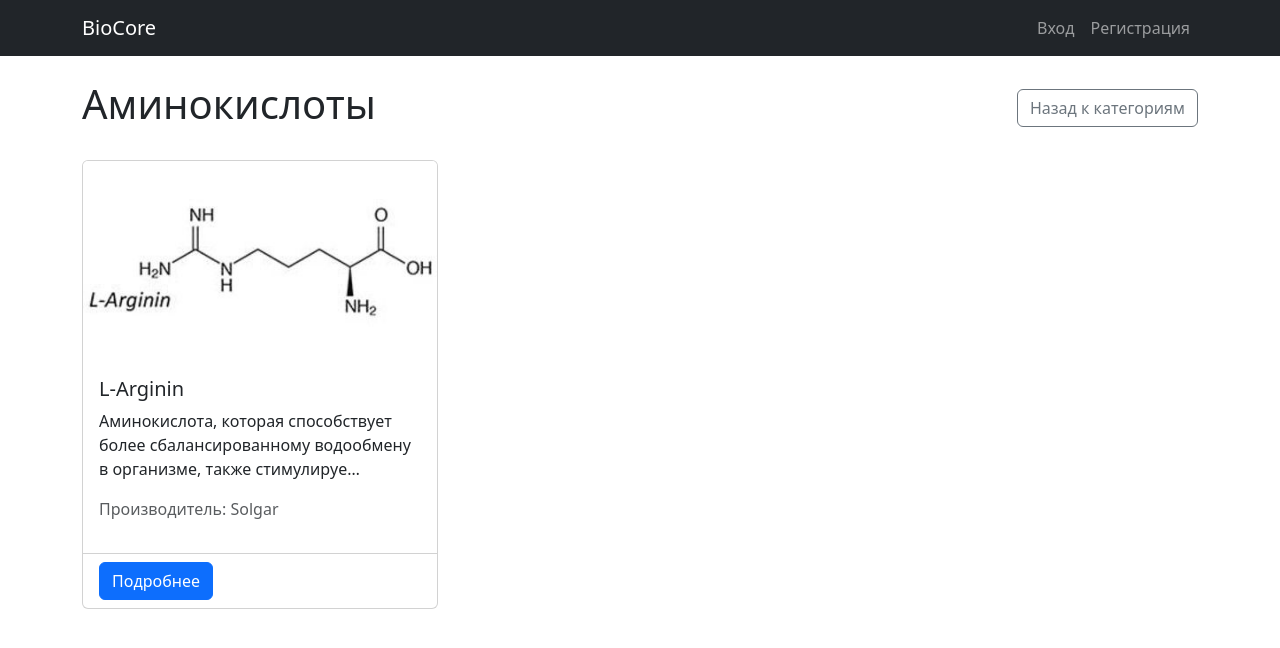
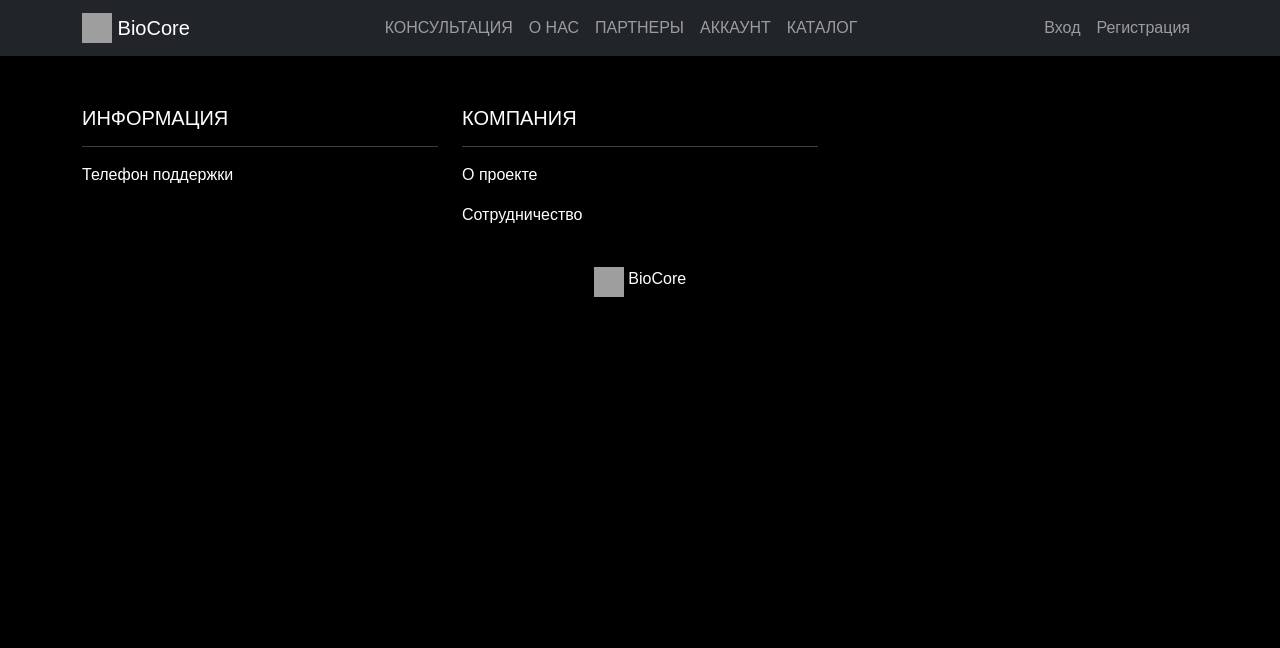
Before and after one commit to Kirikiri2/bio_core, a Django app: page /category/1/ in a window 1280 px wide. Shown: the top 648 px of the page. Run offline with Django 5.2, Linux system fonts and the light colour scheme; data comes from the database, SQL or seed files in the repository; grey boxes are pictures that could not be loaded.

Commit message:
base_html_ver1

```diff
--- a/biocore_site/bio_core_website/templates/bio_core_website/base.html
+++ b/biocore_site/bio_core_website/templates/bio_core_website/base.html
@@ -1,33 +1,176 @@
 <!DOCTYPE html>
 <html lang="ru">
+
 <head>
     <meta charset="UTF-8">
     <meta name="viewport" content="width=device-width, initial-scale=1.0">
     <title>{% block title %}BioCore{% endblock %}</title>
     <link href="https://cdn.jsdelivr.net/npm/bootstrap@5.3.0/dist/css/bootstrap.min.css" rel="stylesheet">
-    {% block extra_css %}{% endblock %}
+    {% block extra_css %}
+    <style>
+        /* Custom CSS */
+        body {
+            font-family: 'Arial', sans-serif;
+            background-color: #000;
+            color: #fff;
+        }
+
+        .navbar-dark .navbar-brand {
+            color: #fff;
+        }
+
+        .hero-section {
+            display: flex;
+            align-items: center;
+            justify-content: space-between;
+            padding: 50px 0;
+        }
+
+        .hero-section-text {
+            max-width: 50%;
+        }
+
+        .hero-section-image {
+            width: 50%;
+            height: 600px;
+            background-color: #c2a98c;
+            border-radius: 10px;
+        }
+
+        .cta-section {
+            background-color: #c2a98c;
+            padding: 50px 0;
+            border-radius: 10px;
+        }
+
+        .cta-section-text {
+            max-width: 50%;
+        }
+
+        .cta-button {
+            background-color: #fff;
+            color: #000;
+            border: none;
+            padding: 20px 40px;
+            font-size: 18px;
+            cursor: pointer;
+            transition: background-color 0.3s ease;
+        }
+
+        .cta-button:hover {
+            background-color: #f0e6d2;
+        }
+
+        .products-section {
+            background-color: #000;
+            padding: 50px 0;
+            text-align: center;
+        }
+
+        .product-card {
+            background-color: #c2a98c;
+            padding: 20px;
+            border-radius: 10px;
+            margin: 20px;
+            display: inline-block;
+            width: 400px;
+        }
+
+        .footer-section {
+            background-color: #000;
+            padding: 50px 0;
+            color: #fff;
+        }
+
+        .footer-section a {
+            color: #fff;
+            text-decoration: none;
+        }
+
+        .footer-section a:hover {
+            text-decoration: underline;
+        }
+
+        .social-icons i {
+            font-size: 30px;
+            margin: 0 10px;
+            color: #fff;
+            transition: color 0.3s ease;
+        }
+
+        .social-icons i:hover {
+            color: #c2a98c;
+        }
+    </style>
+    {% endblock %}
 </head>
+
 <body>
+    <!-- Navigation Bar -->
     <nav class="navbar navbar-expand-lg navbar-dark bg-dark">
         <div class="container">
-            <a class="navbar-brand" href="{% url 'bio_core_website:home' %}">BioCore</a>
-            <div class="navbar-nav ms-auto">
-    {% if user.is_authenticated %}
-        <span class="navbar-text me-3">Привет, {{ user.username }}!</span>
-        <form method="post" action="{% url 'users:logout' %}">{% csrf_token %} <button type="submit">logout</button></form>
-    {% else %}
-        <a class="nav-link" href="{% url 'users:login' %}">Вход</a>
-        <a class="nav-link" href="{% url 'users:register' %}">Регистрация</a>
-    {% endif %}
-</div>
+            <a class="navbar-brand" href="{% url 'bio_core_website:home' %}">
+                <img src="/static/images/biocore_logo.png" alt="BioCore Logo" width="30" height="30"
+                    class="d-inline-block align-top">
+                BioCore
+            </a>
+            <button class="navbar-toggler" type="button" data-bs-toggle="collapse" data-bs-target="#navbarNav"
+                aria-controls="navbarNav" aria-expanded="false" aria-label="Toggle navigation">
+                <span class="navbar-toggler-icon"></span>
+            </button>
+            <div class="collapse navbar-collapse" id="navbarNav">
+                <ul class="navbar-nav ms-auto">
+                    <li class="nav-item"><a class="nav-link" href="#">КОНСУЛЬТАЦИЯ</a></li>
+                    <li class="nav-item"><a class="nav-link" href="#">О НАС</a></li>
+                    <li class="nav-item"><a class="nav-link" href="#">ПАРТНЕРЫ</a></li>
+                    <li class="nav-item"><a class="nav-link" href="#">АККАУНТ</a></li>
+                    <li class="nav-item"><a class="nav-link" href="#">КАТАЛОГ</a></li>
+                </ul>
+                {% if user.is_authenticated %}
+                <span class="navbar-text me-3">Привет, {{ user.username }}!</span>
+                <form method="post" action="{% url 'users:logout' %}">{% csrf_token %}<button
+                        type="submit">logout</button></form>
+                {% else %}<ul class="navbar-nav ms-auto">
+                    <li class="nav-item"><a class="nav-link" href="{% url 'users:login' %}">Вход</a></li>
+                    <li class="nav-item"><a class="nav-link" href="{% url 'users:register' %}">Регистрация</a></li>
+                </ul>
+
+
+                {% endif %}
+            </div>
         </div>
     </nav>
 
-    <div class="container mt-4">
-        {% block content %}{% endblock %}
-    </div>
+    <!-- Footer Section -->
+    <footer class="footer-section">
+        <div class="container">
+            <div class="row">
+                <div class="col-md-4">
+                    <h5>ИНФОРМАЦИЯ</h5>
+                    <hr>
+                    <p><a href="#">Телефон поддержки</a></p>
+                </div>
+                <div class="col-md-4">
+                    <h5>КОМПАНИЯ</h5>
+                    <hr>
+                    <p><a href="#">О проекте</a></p>
+                    <p><a href="#">Сотрудничество</a></p>
+                </div>
+                <div class="col-md-4 social-icons">
+                    <a href="#"><i class="fab fa-facebook-f"></i></a>
+                    <a href="#"><i class="fab fa-instagram"></i></a>
+                </div>
+            </div>
+            <div class="text-center mt-4">
+                <img src="/static/images/biocore_logo_footer.png" alt="BioCore Footer Logo" width="30" height="30"
+                    class="d-inline-block align-top">
+                BioCore
+            </div>
+        </div>
+    </footer>
 
     <script src="https://cdn.jsdelivr.net/npm/bootstrap@5.3.0/dist/js/bootstrap.bundle.min.js"></script>
     {% block extra_js %}{% endblock %}
 </body>
+
 </html>
```
